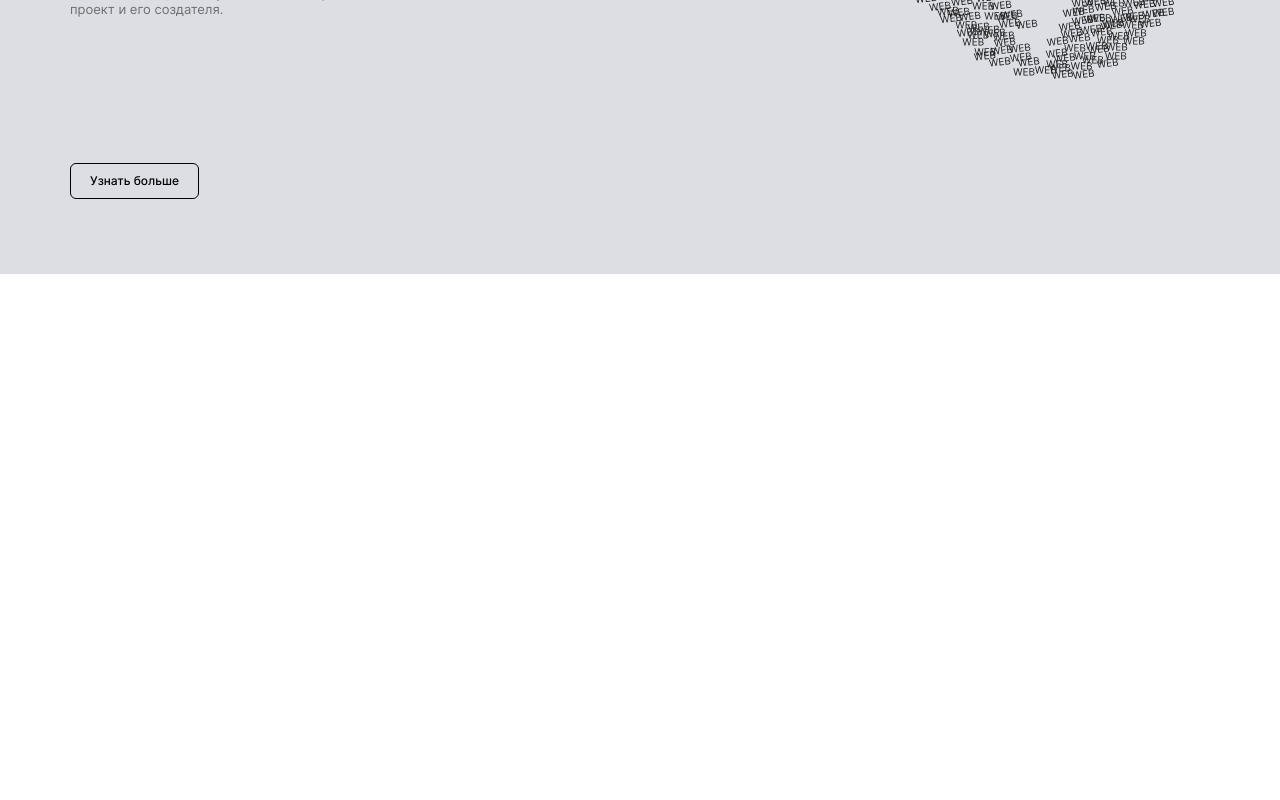
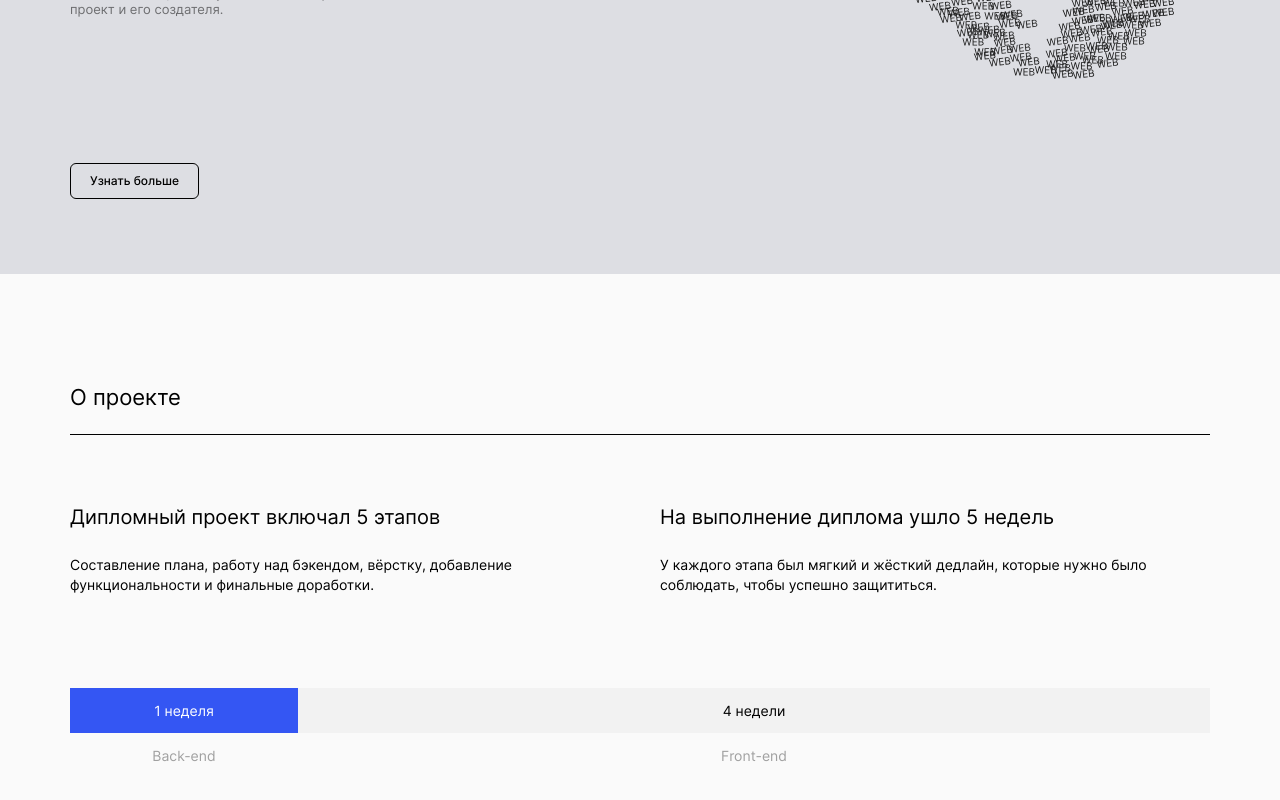
Before and after one commit to ilyaternovykh/movies-explorer-frontend, a React (Create React App) app: page / in a window 1280 px wide. Shown: the part 374-1174 px from the top of the page. Before the commit the page ends 800 px from the top, so only its background shows below. Built offline with nearby package versions, Linux system fonts and the light colour scheme.

Commit message:
feat: сверстать компонент AboutProject

```diff
--- /dev/null
+++ b/src/components/AboutProject/AboutProject.css
@@ -0,0 +1,135 @@
+.about-project {
+  background-color: #FAFAFA;
+}
+
+.table {
+  margin: 0;
+  padding: 0;
+  margin-top: 60px;
+  list-style-type: none;
+  display: flex;
+  flex-direction: column;
+  justify-content: center;
+  align-items: center;
+}
+
+.table__cell {
+  margin-top: 56px;
+  max-width: 319px;
+}
+
+.table__cell:first-of-type {
+  margin-top: 0;
+}
+
+.cell__title {
+  margin: 0;
+  font-weight: 400;
+  font-style: normal;
+  font-size: 18px;
+  line-height: 22px;
+}
+
+.cell__text {
+  margin: 0;
+  margin-top: 16px;
+  font-weight: 400;
+  font-style: normal;
+  font-size: 11px;
+  line-height: 16px;
+}
+
+.time-table {
+  margin: 0 auto;
+  padding: 0;
+  padding-bottom: 70px;
+  color: #A0A0A0;
+  margin-top: 60px;
+  max-width: 284px;
+  list-style-type: none;
+  display: grid;
+  grid-template-columns: 1fr 2fr;
+  grid-template-rows: 1fr 1fr;
+}
+
+.time-table__cell {
+  margin: 0;
+  padding: 0;
+}
+
+.cell__description {
+  font-weight: 400;
+  font-style: normal;
+  font-size: 11px;
+  line-height: 13px;
+  text-align: center;
+}
+
+.cell-color_blue {
+  background-color: #3456F3;
+  color: #FFF;
+}
+
+.cell-color_gray {
+  background-color: #F2F2F2;
+  color: #000;
+}
+
+@media screen and (min-width: 768px) {
+  .table {
+    margin-top: 70px;
+    display: flex;
+    flex-direction: row;
+    justify-content: space-between;
+
+  }
+
+  .table__cell {
+    margin-top: 0;
+  }
+
+  .cell__title {
+    font-size: 20px;
+    line-height: 24px;
+  }
+
+  .cell__text {
+    margin-top: 22px;
+    font-size: 12px;
+    line-height: 18px;
+  }
+
+  .time-table {
+    max-width: 668px;
+    margin-top: 93px;
+    padding-bottom: 90px;
+    grid-template-columns: 1fr 3fr;
+  }
+
+  .cell__description {
+    font-size: 14px;
+    line-height: 17px;
+  }
+}
+
+@media screen and (min-width: 1024px) {
+  .cell__title {
+    font-size: 20px;
+    line-height: 24px;
+  }
+
+  .cell__text {
+    margin-top: 26px;
+    font-size: 14px;
+    line-height: 20px;
+  }
+
+  .table__cell {
+    max-width: 550px;
+  }
+
+  .time-table {
+    max-width: 1140px;
+    grid-template-columns: 1fr 4fr;
+  }
+}
--- /dev/null
+++ b/src/components/AboutProject/AboutProject.js
@@ -0,0 +1,39 @@
+import SectionTitle from "../SectionTitle/SectionTitle";
+
+function AboutProject() {
+
+
+  return(
+    <section className="about-project page-padding">
+      <SectionTitle
+        title={'О проекте'}
+      />
+      <ul className="table">
+        <li className="table__cell">
+          <h3 className="cell__title">Дипломный проект включал 5 этапов</h3>
+          <p className="cell__text">Составление плана, работу над бэкендом, вёрстку, добавление функциональности и финальные доработки.</p>
+        </li>
+        <li className="table__cell">
+          <h3 className="cell__title">На выполнение диплома ушло 5 недель</h3>
+          <p className="cell__text">У каждого этапа был мягкий и жёсткий дедлайн, которые нужно было соблюдать, чтобы успешно защититься.</p>
+        </li>
+      </ul>
+      <ul className="time-table">
+        <li className="time-table__cell cell-color_blue">
+          <p className="cell__description">1 неделя</p>
+        </li>
+        <li className="time-table__cell cell-color_gray">
+          <p className="cell__description">4 недели</p>
+        </li>
+        <li className="time-table__cell">
+          <p className="cell__description">Back-end</p>
+        </li>
+        <li className="time-table__cell">
+          <p className="cell__description">Front-end</p>
+        </li>
+      </ul>
+    </section>
+  );
+}
+
+export default AboutProject;
--- a/src/components/App/App.css
+++ b/src/components/App/App.css
@@ -1,6 +1,7 @@
 .page {
   margin: 0;
   font-family: 'Inter', 'Arial', sans-serif;
+  color: #000;
   background-color: #FAFAFA;
   max-width: 100%;
   min-width: 320px;
--- a/src/components/Main/Main.js
+++ b/src/components/Main/Main.js
@@ -1,5 +1,6 @@
 import Header from '../Header/Header';
 import Promo from '../Promo/Promo';
+import AboutProject from '../AboutProject/AboutProject'
 
 function Main() {
 
@@ -11,6 +12,7 @@ function Main() {
     />
     <main className="content">
       <Promo />
+      <AboutProject />
     </main>
     </>
   );
--- /dev/null
+++ b/src/components/SectionTitle/SectionTitle.css
@@ -0,0 +1,25 @@
+.section-title {
+  font-weight: 400;
+  font-style: normal;
+  font-size: 18px;
+  line-height: 22px;
+  margin: 0;
+  margin-top: 70px;
+  border-bottom: 1px solid #000;
+  padding-bottom: 28px;
+}
+
+@media screen and (min-width: 768px) {
+  .section-title {
+    margin-top: 90px;
+    font-size: 22px;
+    line-height: 27px;
+    padding-bottom: 23px;
+  }
+}
+
+@media screen and (min-width: 1024px) {
+  .section-title {
+    margin-top: 110px;
+  }
+}
--- /dev/null
+++ b/src/components/SectionTitle/SectionTitle.js
@@ -0,0 +1,9 @@
+function SectionTitle({title}) {
+
+
+  return(
+    <h2 className="section-title">{title}</h2>
+  );
+}
+
+export default SectionTitle;
--- a/src/index.css
+++ b/src/index.css
@@ -5,3 +5,5 @@
 @import url("./components/Promo/Promo.css");
 @import url("./components/Header/Header.css");
 @import url("./components/Navigation/Navigation.css");
+@import url("./components/AboutProject/AboutProject.css");
+@import url("./components/SectionTitle/SectionTitle.css");
```
